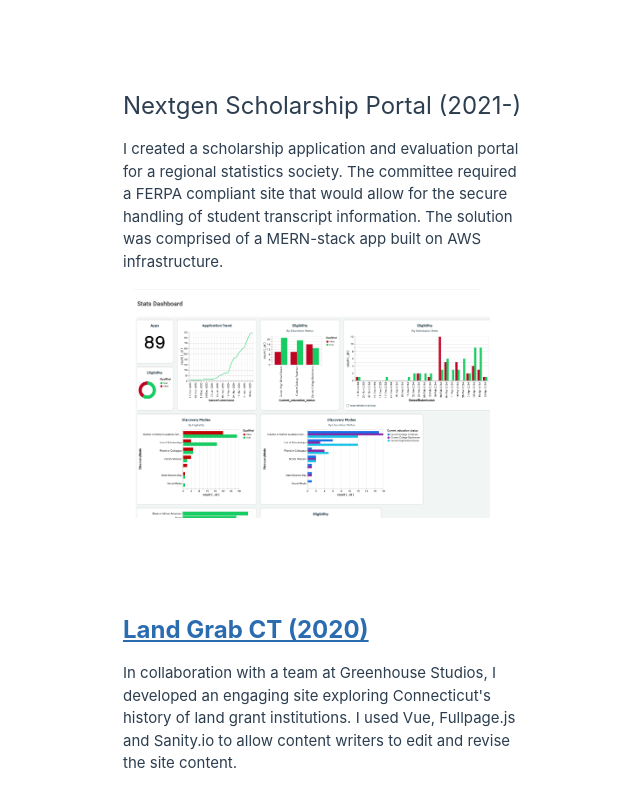
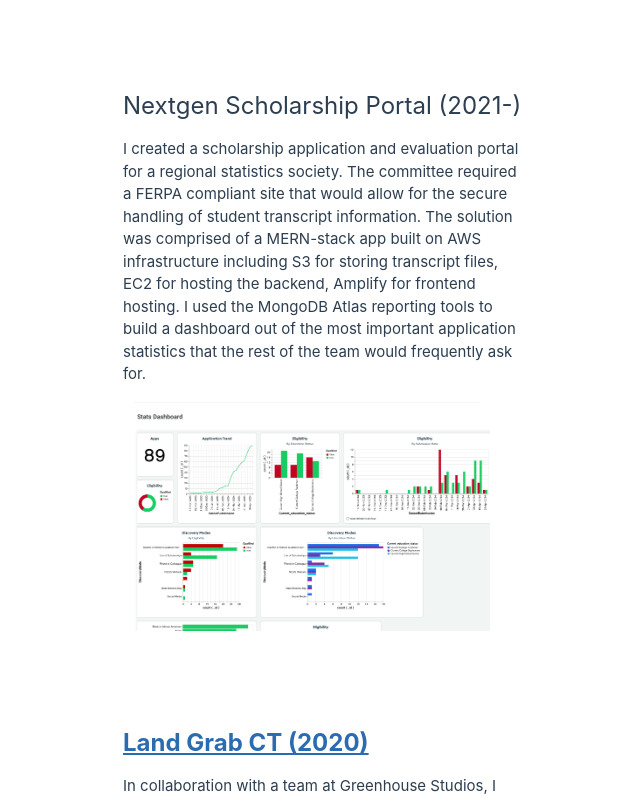
Before and after one commit to tleeaf/tleeaf.github.com, a Vue app: page /#/work in a window 1280 px wide. Shown: the part 1040-1839 px from the top of the page, without its empty margins (317-957 px from the left). Built offline with nearby package versions, Linux system fonts and the light colour scheme.

Commit message:
update desc

```diff
--- a/src/views/WorkView.vue
+++ b/src/views/WorkView.vue
@@ -60,7 +60,7 @@ export default defineComponent({
           name: "Nextgen Scholarship Portal",
           date: "2021-",
           description:
-            "I created a scholarship application and evaluation portal for a regional statistics society. The committee required a FERPA compliant site that would allow for the secure handling of student transcript information. The solution was comprised of a MERN-stack app built on AWS infrastructure.",
+            "I created a scholarship application and evaluation portal for a regional statistics society. The committee required a FERPA compliant site that would allow for the secure handling of student transcript information. The solution was comprised of a MERN-stack app built on AWS infrastructure including S3 for storing transcript files, EC2 for hosting the backend, Amplify for frontend hosting. I used the MongoDB Atlas reporting tools to build a dashboard out of the most important application statistics that the rest of the team would frequently ask for.",
             img: "/src/assets/NextgenStats.png",
           href: "",
           categories: ["Web"],
@@ -84,7 +84,7 @@ export default defineComponent({
           name: "Land Grab CT",
           date: "2020",
           description:
-            "In collaboration with a team at Greenhouse Studios, I developed an engaging site exploring Connecticut's history of land grant institutions. I used Vue, Fullpage.js and Sanity.io to allow content writers to edit and revise the site content.",
+            "In collaboration with a team at Greenhouse Studios, I developed an engaging site exploring Connecticut's history of land grant institutions. I used Vue, Fullpage.js to create it's unique layout and navigation style. I also used Sanity.io to allow content writers to edit and revise the site content.",
           href: "www.landgrabct.org",
           categories: ["Web"],
         },
```
